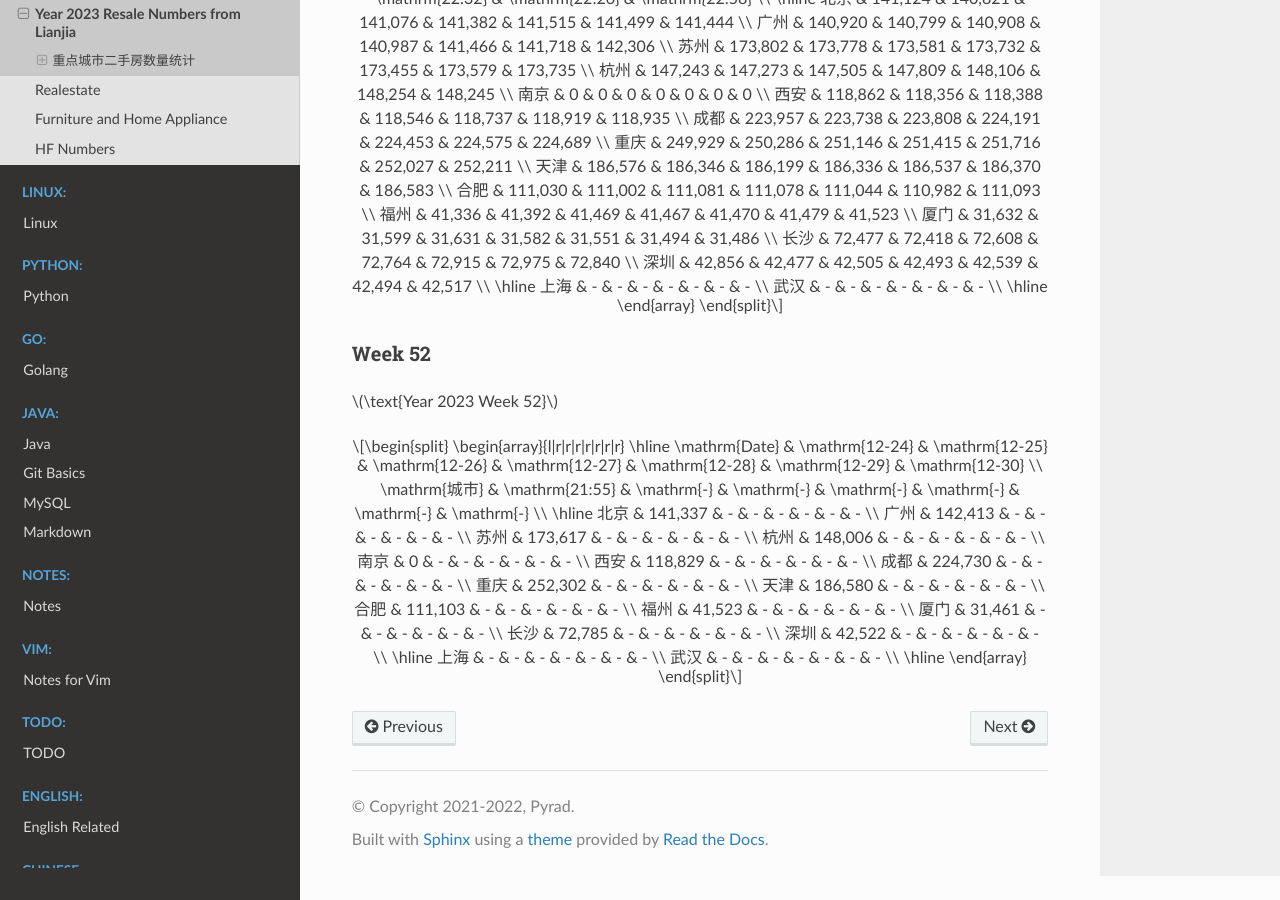
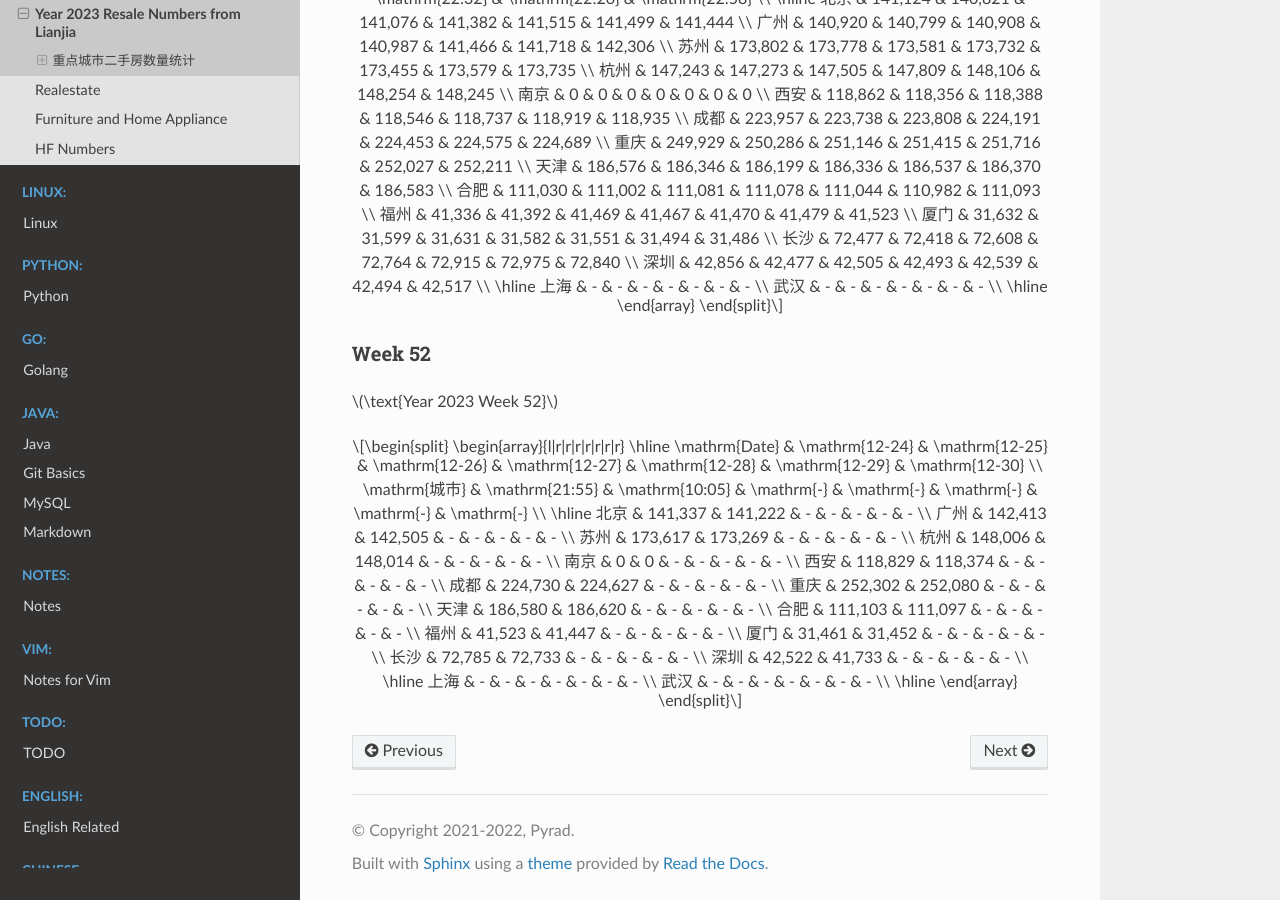
Before and after one commit to Pyrad/pyradnotes, a Sphinx documentation site: the page built from source/RealEstate/resalenumbers2023.md, in a window 1280 px wide and 900 px high, scrolled down 21177 px. Built offline with Sphinx 7.4.7 and the Read the Docs theme 2.0.0, drawn with Linux system fonts in a browser that asks for light colours; a script that is not in the unit is left out.

Commit message:
Realestate Update resale numbers 2023-12-25 10:05

```diff
--- a/source/RealEstate/resalenumbers2023.md
+++ b/source/RealEstate/resalenumbers2023.md
@@ -1378,22 +1378,22 @@
 \begin{array}{l|r|r|r|r|r|r|r}
 \hline
 \mathrm{Date} & \mathrm{12-24} & \mathrm{12-25} & \mathrm{12-26} & \mathrm{12-27} & \mathrm{12-28} & \mathrm{12-29} & \mathrm{12-30} \\
-\mathrm{城市} & \mathrm{21:55} & \mathrm{-} & \mathrm{-} & \mathrm{-} & \mathrm{-} & \mathrm{-} & \mathrm{-} \\
+\mathrm{城市} & \mathrm{21:55} & \mathrm{10:05} & \mathrm{-} & \mathrm{-} & \mathrm{-} & \mathrm{-} & \mathrm{-} \\
 \hline
-北京 & 141,337 & - & - & - & - & - & - \\
-广州 & 142,413 & - & - & - & - & - & - \\
-苏州 & 173,617 & - & - & - & - & - & - \\
-杭州 & 148,006 & - & - & - & - & - & - \\
-南京 & 0 & - & - & - & - & - & - \\
-西安 & 118,829 & - & - & - & - & - & - \\
-成都 & 224,730 & - & - & - & - & - & - \\
-重庆 & 252,302 & - & - & - & - & - & - \\
-天津 & 186,580 & - & - & - & - & - & - \\
-合肥 & 111,103 & - & - & - & - & - & - \\
-福州 & 41,523 & - & - & - & - & - & - \\
-厦门 & 31,461 & - & - & - & - & - & - \\
-长沙 & 72,785 & - & - & - & - & - & - \\
-深圳 & 42,522 & - & - & - & - & - & - \\
+北京 & 141,337 & 141,222 & - & - & - & - & - \\
+广州 & 142,413 & 142,505 & - & - & - & - & - \\
+苏州 & 173,617 & 173,269 & - & - & - & - & - \\
+杭州 & 148,006 & 148,014 & - & - & - & - & - \\
+南京 & 0 & 0 & - & - & - & - & - \\
+西安 & 118,829 & 118,374 & - & - & - & - & - \\
+成都 & 224,730 & 224,627 & - & - & - & - & - \\
+重庆 & 252,302 & 252,080 & - & - & - & - & - \\
+天津 & 186,580 & 186,620 & - & - & - & - & - \\
+合肥 & 111,103 & 111,097 & - & - & - & - & - \\
+福州 & 41,523 & 41,447 & - & - & - & - & - \\
+厦门 & 31,461 & 31,452 & - & - & - & - & - \\
+长沙 & 72,785 & 72,733 & - & - & - & - & - \\
+深圳 & 42,522 & 41,733 & - & - & - & - & - \\
 \hline
 上海 & - & - & - & - & - & - & - \\
 武汉 & - & - & - & - & - & - & - \\
```
Also changed, not shown: 1 other file.
